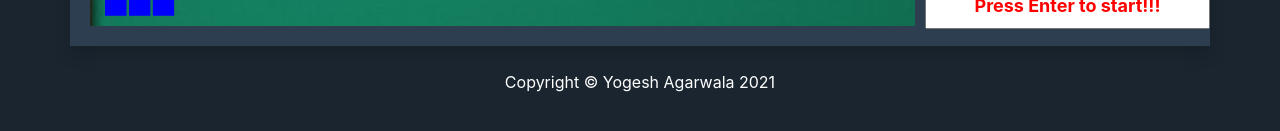
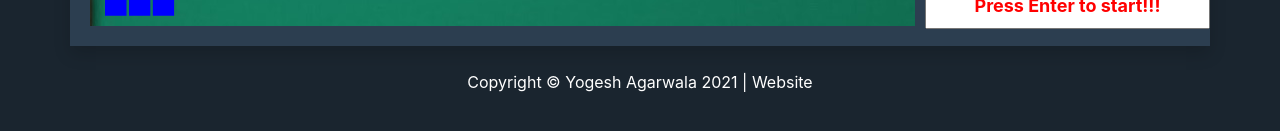
Before and after one commit to yogeshiitm/snake-game, a plain HTML site: page index.html in a window 1280 px wide. Shown: the part 655-786 px from the top of the page. Drawn offline with nearby package versions, Linux system fonts and the light colour scheme.

Commit message:
copyright

```diff
--- a/css/styles.css
+++ b/css/styles.css
@@ -11,6 +11,11 @@ body {
 
 .full-width {
     width: 100%;
+}
+
+.hrefWithoutDecoration2 {
+    text-decoration: none !important;
+    color: white !important;
 }
 
 @media screen and (max-width: 768px) {
--- a/index.html
+++ b/index.html
@@ -73,9 +73,9 @@
 
 		<div class="copyright py-4 text-center" style="color: white !important;">
 			<div class="container">
-				<p>Copyright © Yogesh Agarwala 2021</p>
+				<a target="_blank" class="hrefWithoutDecoration2" href="https://yogeshiitm.github.io/">Copyright © Yogesh Agarwala 2021 | Website</a>
 
-				<!-- <a target="_blank" class="hrefWithoutDecoration2" href="https://yogeshiitm.github.io/about">Copyright © Yogesh Agarwala 2021</a>
+				<!-- <a target="_blank" class="hrefWithoutDecoration2" href="https://yogeshiitm.github.io/contact">Copyright © Yogesh Agarwala 2021</a>
 				<strong><a target="_blank"  href="https://www.linkedin.com/in/yogeshiitm/"><i class="fab fa-linkedin"></i></a></strong>
 				<strong><a target="_blank"  href="https://github.com/yogeshiitm"><i class="fab fa-github"></i></a></strong>
 				<strong><a target="_blank" href="mailto:yogeshiitm1@gmail.com"><i class="fa fa-envelope" aria-hidden="true"></i></a></strong> -->
```
